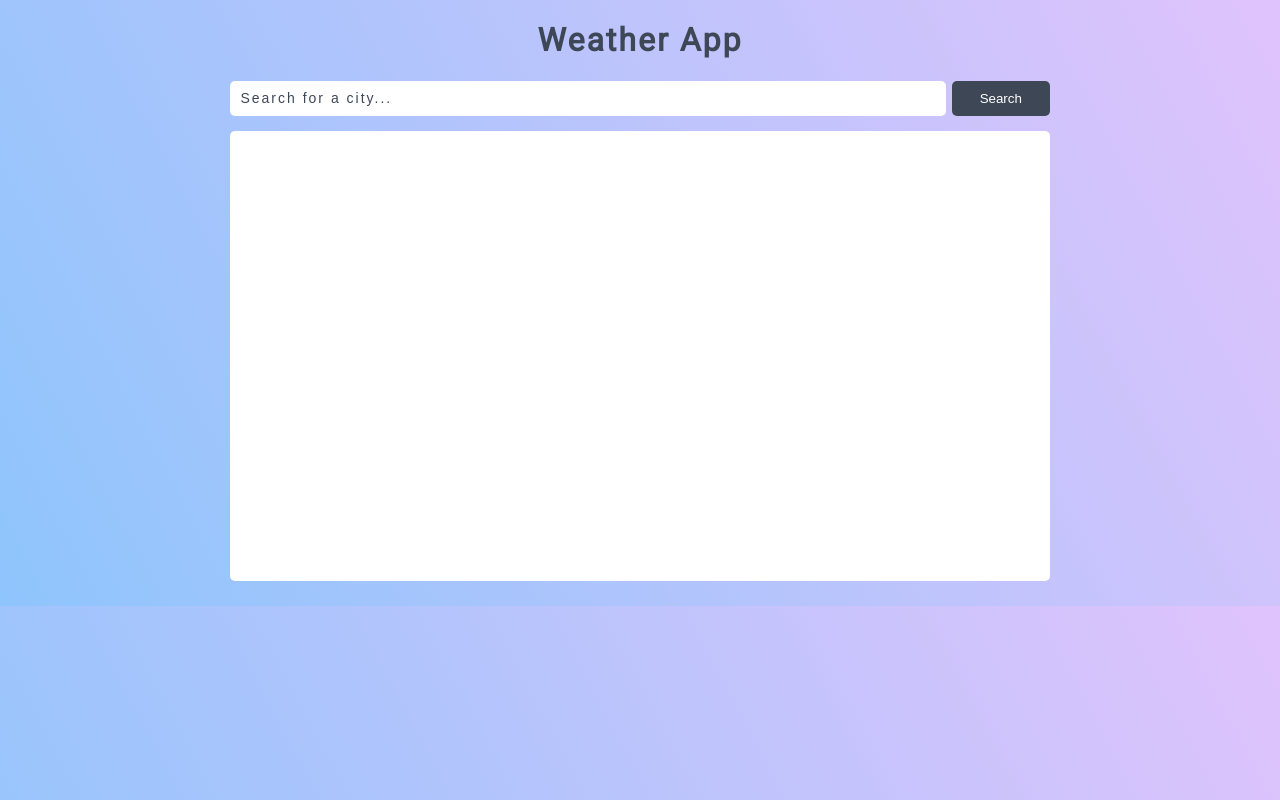
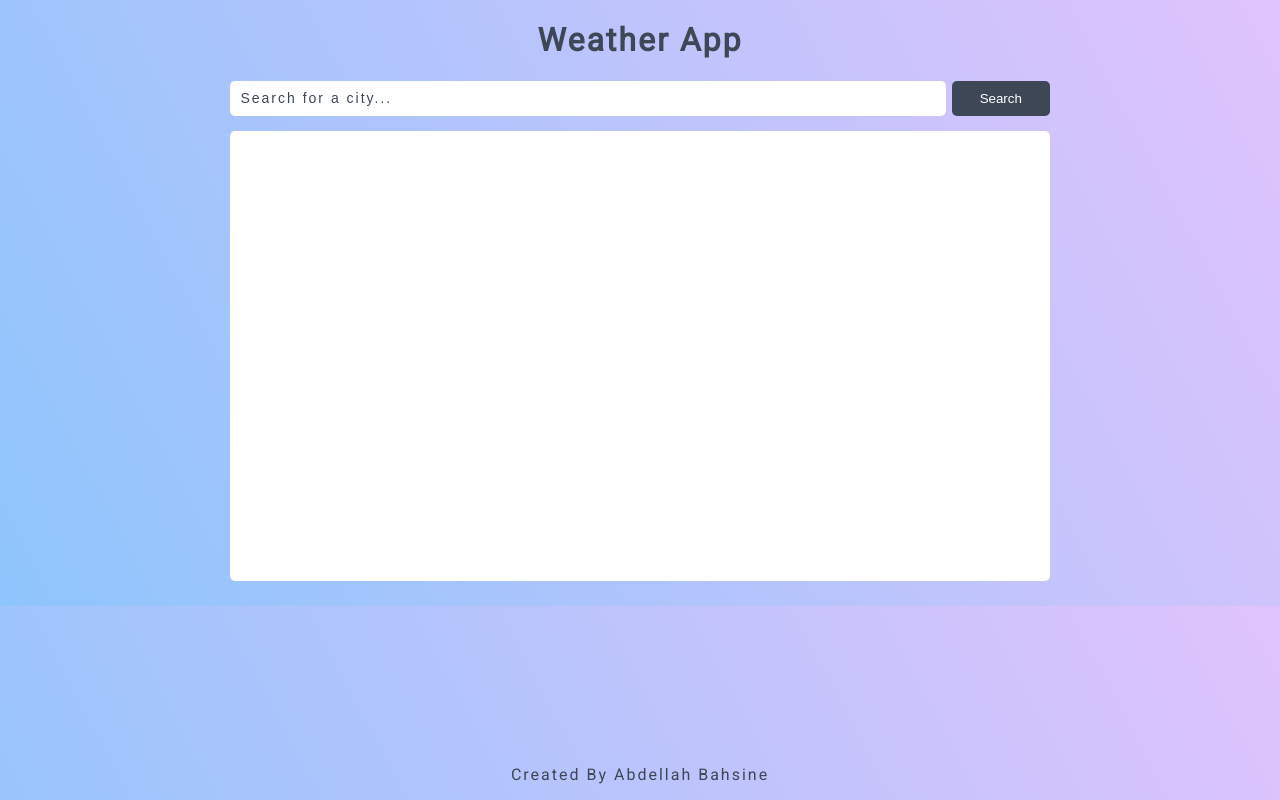
Before and after one commit to AbdellahBahsine/react-weather-app, a React (Create React App) app: page / in a window 1280 px wide. Built offline with nearby package versions, Linux system fonts and the light colour scheme.

Commit message:
secured api key

```diff
--- a/src/App.css
+++ b/src/App.css
@@ -4,3 +4,10 @@
   margin: 0 auto;
   color: #3E4756;
 }
+
+p{
+  position: absolute;
+  bottom: 0;
+  left: 50%;
+  transform: translateX(-50%);
+}
--- a/src/App.js
+++ b/src/App.js
@@ -7,6 +7,7 @@ function App() {
     <div className="App">
       <h1>Weather App</h1>
         <Weather />
+        <p>Created By Abdellah Bahsine</p>
     </div>
   );
 }
--- a/src/components/weather/weather.component.css
+++ b/src/components/weather/weather.component.css
@@ -2,5 +2,5 @@
     display: flex;
     flex-direction: column;
     width: 80%;
-    margin: 0 auto;
+    margin: auto;
   }
--- a/src/components/weather/weather.component.jsx
+++ b/src/components/weather/weather.component.jsx
@@ -17,6 +17,8 @@ const Weather = () => {
 
     function getWeather() {
 
+        const api_key = process.env.REACT_APP_API_KEY;
+
         if(city.length === 0){
             return setError(true)
         }
@@ -31,11 +33,11 @@ const Weather = () => {
         params: {
             q: city,
             id: '2172797',
-            units: '"metric" or "imperial"',
+            units: "metric",
             mode: 'xml, html'
         },
         headers: {
-            'x-rapidapi-key': "29046fe946mshc672e82c43ffa9bp1c06e2jsn5a2b847befbd",
+            'x-rapidapi-key': api_key,
             'x-rapidapi-host': 'community-open-weather-map.p.rapidapi.com'
         }
         };
```
